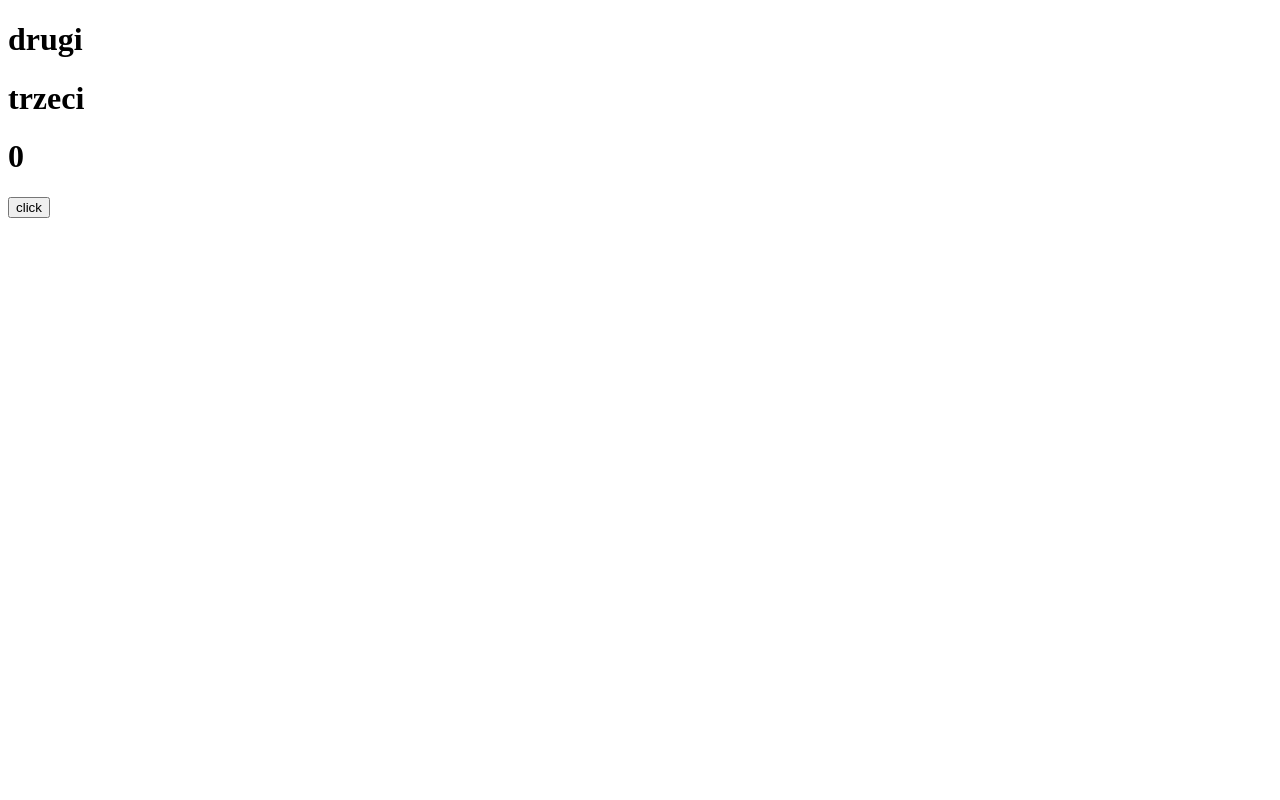
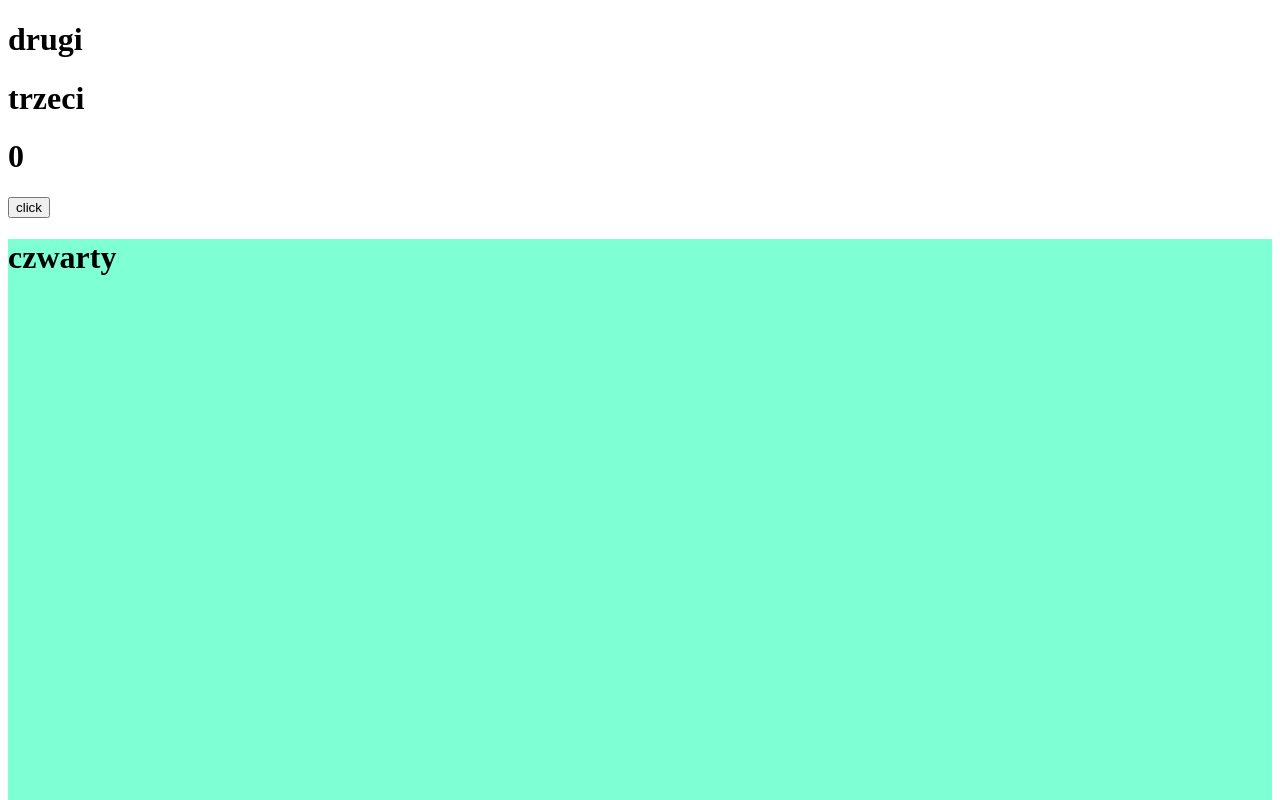
Before and after one commit to Zul8k/2PRO_gr1_projektowanie, a plain HTML site: page index.html in a window 1280 px wide. Shown: the top 800 px of the page. Drawn offline with Linux system fonts and the light colour scheme.

Commit message:
commit_domowy

```diff
--- a/index.html
+++ b/index.html
@@ -6,10 +6,18 @@
     <title>Document</title>
 </head>
 <body>
+    <style>
+        .banner{
+            background-color: aquamarine;
+            height: 100vh;
+            width: auto;
+        }
+    </style>
     <h1>drugi</h1>
     <h1>trzeci</h1>
     <h1 id="liczba">0</h1>
     <button onclick="dodawanie()">click</button>
+    <div class="banner"><h1>czwarty</h1></div>
 
     <script>
         function dodawanie(){
```
